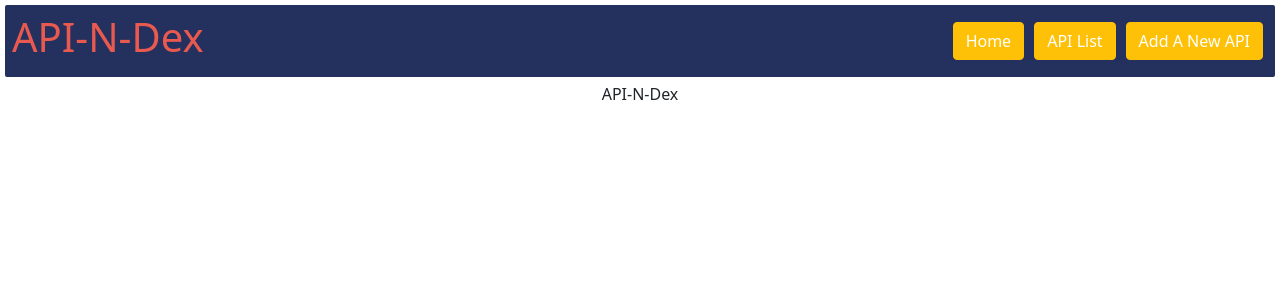
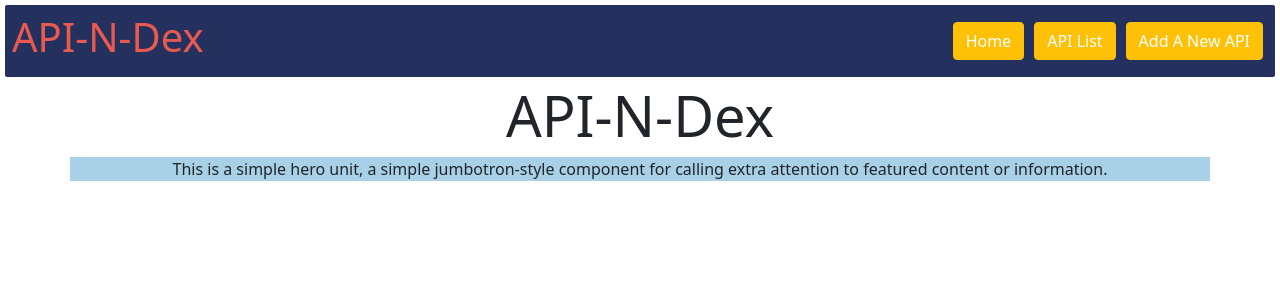
Before and after one commit to yexeniaf/API-N-Dex, a React (Create React App) app in the folder client/: page / in a window 1280 px wide. Shown: the top 300 px of the page. Built offline with nearby package versions, Linux system fonts and the light colour scheme; no server answers.

Commit message:
homepage added

```diff
--- a/client/src/App.css
+++ b/client/src/App.css
@@ -22,3 +22,7 @@ nav{
   color: white;
   text-decoration: inherit;
 }
+
+.container{
+  background-color: #A8D0E6;
+}
--- a/client/src/App.js
+++ b/client/src/App.js
@@ -5,6 +5,7 @@ import Navbar from './components/Navbar';
 import ApiList from './components/ApiList';
 import ApiDetail from './components/ApiDetail';
 import NewApi from './components/NewApi';
+import HomePage from './components/HomePage';
 
 function App() {
   // console.log(process.env.REACT_APP_AIRTABLE_BASE)
@@ -14,7 +15,7 @@ function App() {
     <div className="App">
       <Navbar />
       <Routes>
-        <Route path="/" element={<div>API-N-Dex</div>} />
+        <Route path="/" element={<HomePage />} />
         <Route path="/apis" element={<ApiList />} />
         <Route path="/apis/:id" element={<ApiDetail />}/>
         <Route path="/new" element={<NewApi />}/>
--- /dev/null
+++ b/client/src/components/HomePage.jsx
@@ -0,0 +1,11 @@
+import React from 'react'
+
+export default function HomePage() {
+    return (
+        <div class="jumbotron">
+            <h1 class="display-4">API-N-Dex</h1>
+                <p class="container">This is a simple hero unit, a simple jumbotron-style component for calling extra attention to featured content or information.</p>
+        </div>
+
+    )
+}
```
